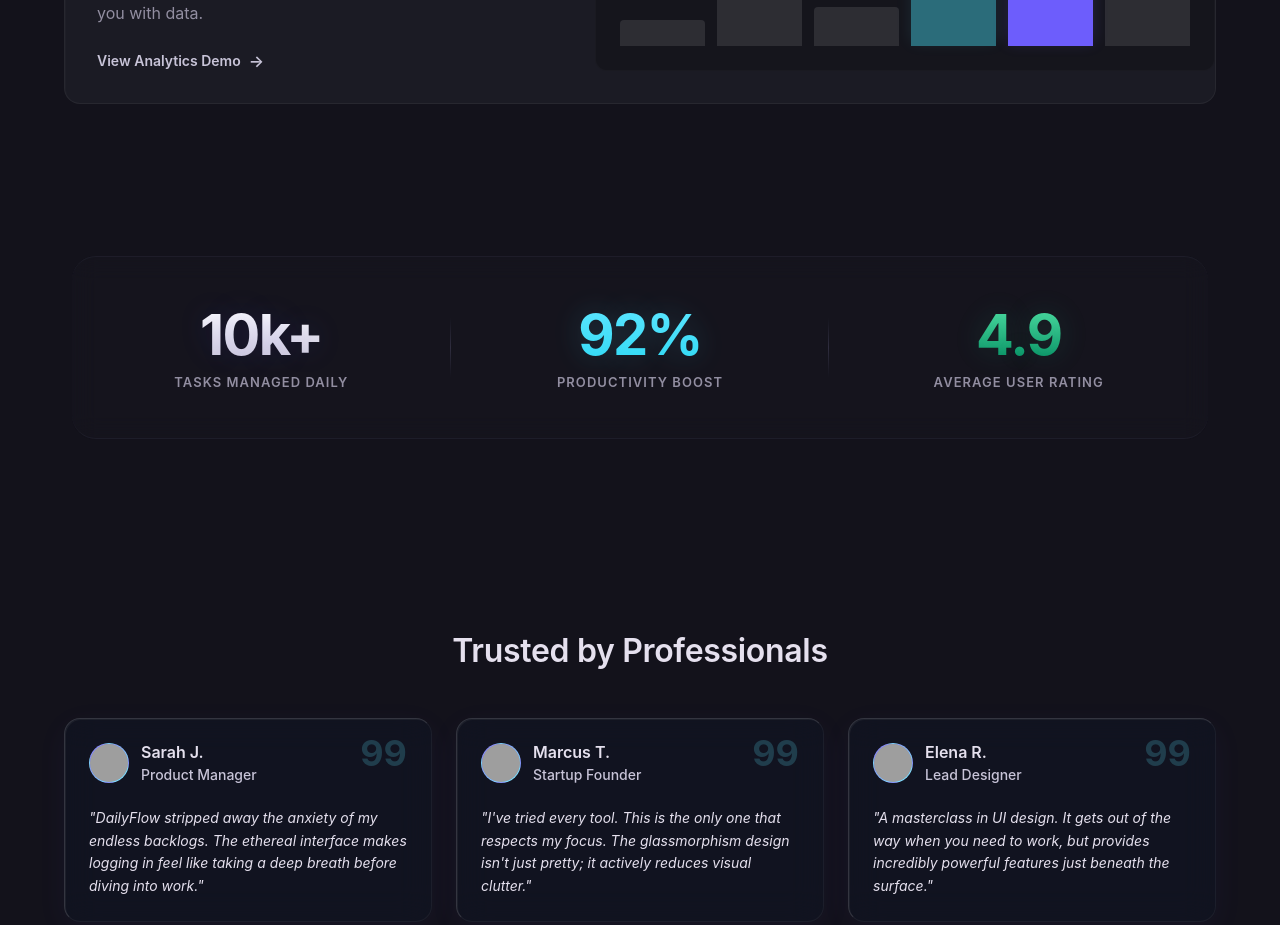
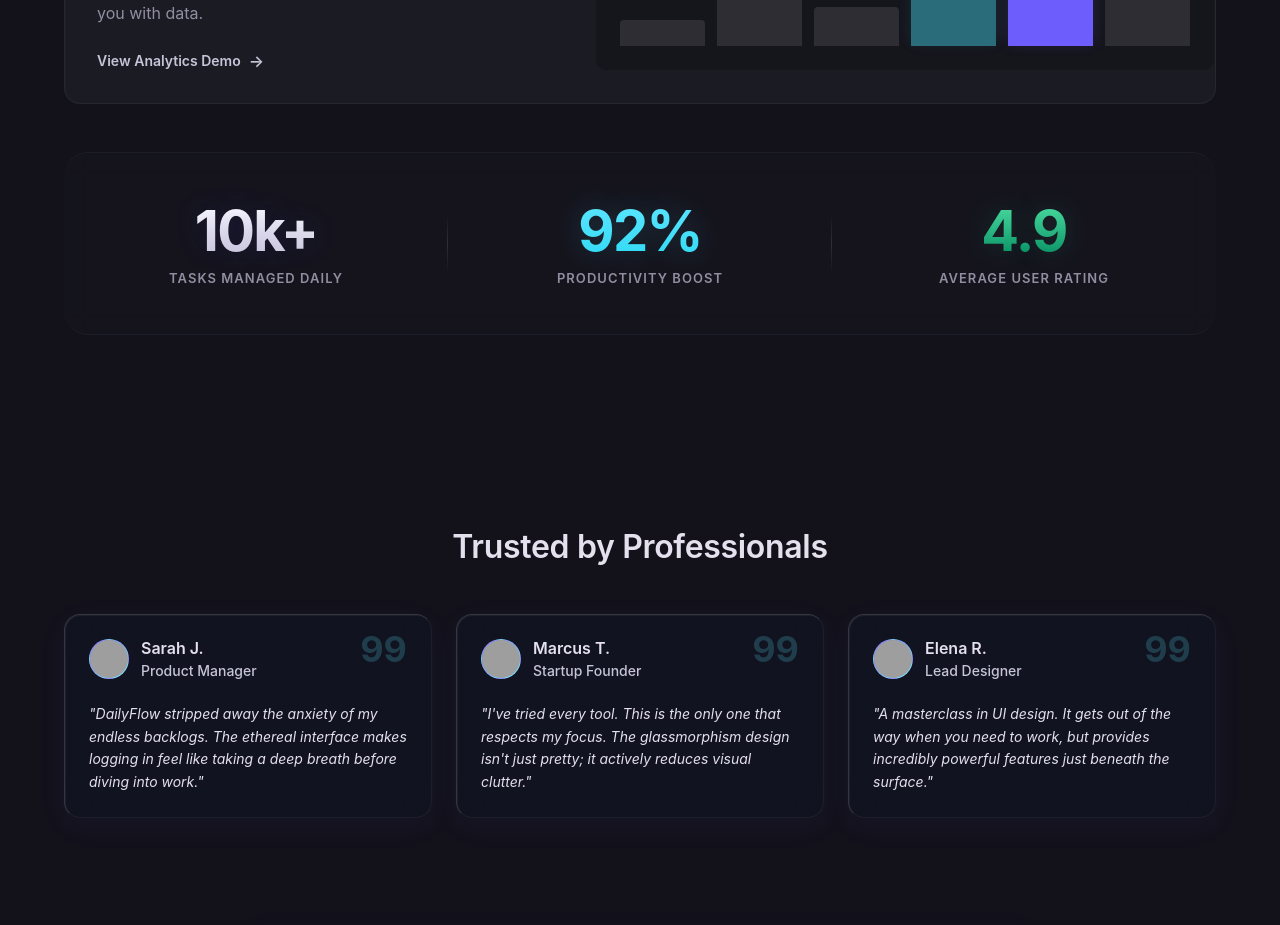
Before and after one commit to Divasdev/Let-S-React, a React (Vite) app in the folder Daily-flow/: page / in a window 1280 px wide. Shown: the part 980-1905 px from the top of the page. Built offline with nearby package versions, Linux system fonts and the light colour scheme; grey boxes are pictures that could not be loaded.

Commit message:
Update StatsSection spacing and styles

```diff
--- a/Daily-flow/src/pages/Home/StatsSection.css
+++ b/Daily-flow/src/pages/Home/StatsSection.css
@@ -4,8 +4,8 @@
    ============================================ */
 
 .stats-section {
-   padding: 4rem 2rem;
-   margin: 4rem auto;
+   padding: 24px 24px 4rem 24px; /* Align side padding with FeaturesGrid, reduced top padding */
+   margin: 0 auto 4rem auto; /* Removed massive top margin */
    max-width: 1200px;
    width: 100%;
    position: relative;
```
